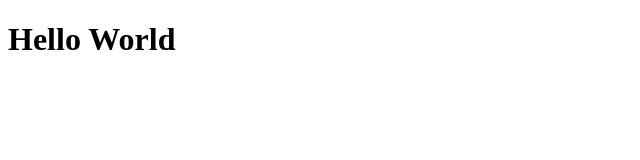
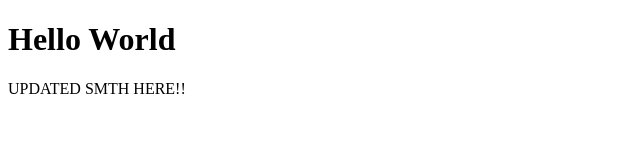
Before and after one commit to Zumo999/Testing-Git, a plain HTML site: page index.html in a window 1280 px wide. Shown: the whole page, without its empty margins (0-640 px from the left). Drawn offline with Linux system fonts and the light colour scheme.

Commit message:
add some features

```diff
--- a/index.html
+++ b/index.html
@@ -7,5 +7,6 @@
 </head>
 <body>
     <h1>Hello World</h1>
+    <p>UPDATED SMTH HERE!!</p>
 </body>
 </html>
```
